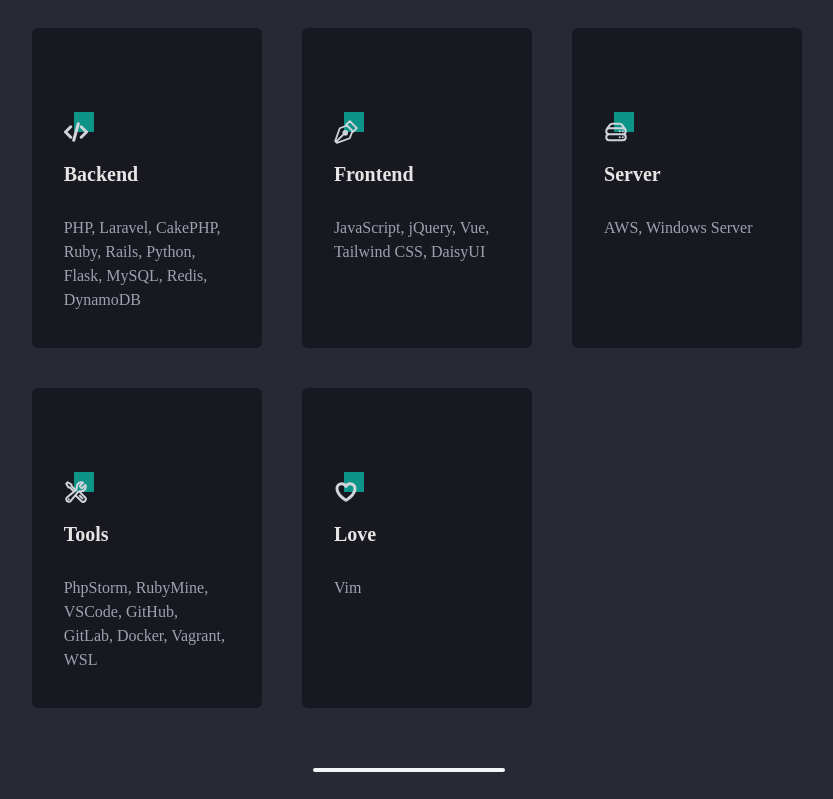
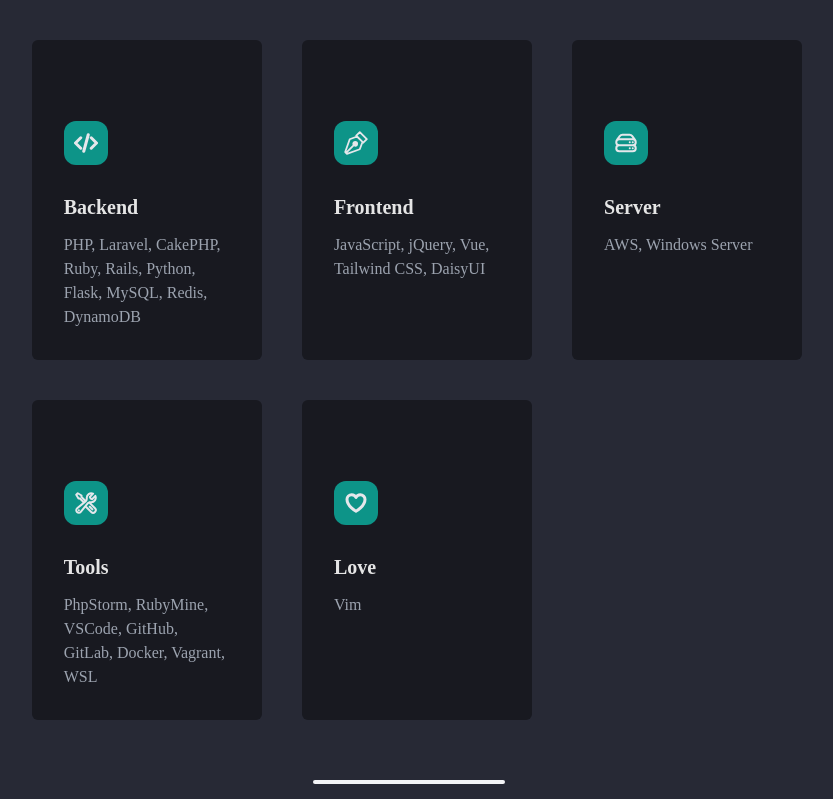
Before and after one commit to lightning5x5/lightning5x5.github.io, a plain HTML site: page index.html in a window 1280 px wide. Shown: the part 732-1531 px from the top of the page, without its empty margins (231-1064 px from the left). Drawn offline with Linux system fonts and the light colour scheme; a web font is replaced by a local one.

Commit message:
💄 update: h2、アイコン周りのデザインを変更

```diff
--- a/css/input.css
+++ b/css/input.css
@@ -22,4 +22,7 @@
         content: '▹';
         @apply absolute left-0 top-0 mr-2 text-gray-400;
     }
+    .border-b-6 {
+        border-bottom-width: 6px;
+    }
 }
--- a/index.html
+++ b/index.html
@@ -10,7 +10,7 @@
   <!-- Navbar -->
   <header class="navbar sticky top-0 z-50 bg-base-100">
     <div class="flex-1">
-      <a class="btn btn-ghost normal-case text-3xl font-terminal text-purple-500">Portfolio._</a>
+      <a class="btn btn-ghost normal-case text-3xl font-terminal text-teal-600">Portfolio._</a>
     </div>
     <div class="flex-none lg:hidden">
       <button class="btn btn-square btn-ghost" onclick="toggleMenu()">
@@ -140,9 +140,8 @@
 
     <!-- About -->
     <div id="about" class="w-9/12 md:w-6/12">
-      <div class="relative inline-block mb-7">
-        <h2 class="relative z-10 text-3xl font-semibold">About</h2>
-        <div class="absolute z-0 bg-teal-600 bg-opacity-70 w-12 h-8 -top-2 left-[70%]"></div>
+      <div class="inline-block mb-7">
+        <h2 class="text-3xl font-semibold border-b-6 border-teal-600">About</h2>
       </div>
       <div class="pl-4 text-neutral-300">
         <p>高校から情報系を専攻、その後現在まで Web 系の開発会社で勤務。</p>
@@ -156,85 +155,89 @@
 
     <!-- Skills -->
     <div id="skills" class="w-9/12 md:w-6/12">
-      <div class="relative inline-block mb-7">
-        <h2 class="relative z-10 text-3xl font-semibold">Skills</h2>
-        <div class="absolute z-0 bg-teal-600 bg-opacity-70 w-12 h-8 -top-2 left-[70%]"></div>
+      <div class="inline-block mb-7">
+        <h2 class="text-3xl font-semibold border-b-6 border-teal-600">Skills</h2>
       </div>
     </div>
     <div class="mx-auto w-7/12 pl-4">
       <div class="flex flex-wrap justify-start -mx-10">
         <div class="w-full md:w-1/2 lg:w-1/3 p-5">
           <div class="card h-80 bg-base-200 rounded-md">
-            <div class="card-body pt-[40%]">
-              <div class="relative inline-block">
-                <div class="absolute w-5 h-5 -top-2 left-2.5 z-0 bg-teal-600"></div>
-                <svg xmlns="http://www.w3.org/2000/svg" fill="none" viewBox="0 0 24 24" stroke-width="3" stroke="currentColor" class="relative z-10 w-6 h-6 mb-2 text-gray-300">
+            <div class="card-body pt-[40%] lg:pt-[35%]">
+              <div class="inline-block mb-5">
+                <div class="flex justify-center items-center w-11 h-11 bg-teal-600 rounded-xl">
+                  <svg xmlns="http://www.w3.org/2000/svg" fill="none" viewBox="0 0 24 24" stroke-width="3" stroke="currentColor" class="w-6 h-6 text-gray-200">
                     <path stroke-linecap="round" stroke-linejoin="round" d="M17.25 6.75L22.5 12l-5.25 5.25m-10.5 0L1.5 12l5.25-5.25m7.5-3l-4.5 16.5" />
                   </svg>
                 </div>
-              <h3 class="card-title text-neutral-200">Backend</h3>
-              <div class="pt-5 text-gray-400">PHP, Laravel, CakePHP, Ruby, Rails, Python, Flask, MySQL, Redis, DynamoDB</div>
+              </div>
+              <h3 class="card-title text-neutral-200 mb-1">Backend</h3>
+              <div class="text-gray-400">PHP, Laravel, CakePHP, Ruby, Rails, Python, Flask, MySQL, Redis, DynamoDB</div>
             </div>
           </div>
         </div>
 
         <div class="w-full md:w-1/2 lg:w-1/3 p-5">
           <div class="card h-80 bg-base-200 rounded-md">
-            <div class="card-body pt-[40%]">
-              <div class="relative inline-block">
-                <div class="absolute w-5 h-5 -top-2 left-2.5 z-0 bg-teal-600"></div>
-                <svg class="relative z-10 w-6 h-6 mb-2 text-gray-300" aria-hidden="true" xmlns="http://www.w3.org/2000/svg" fill="none" viewBox="0 0 20 20">
+            <div class="card-body pt-[40%] lg:pt-[35%]">
+              <div class="inline-block mb-5">
+                <div class="flex justify-center items-center w-11 h-11 bg-teal-600 rounded-xl">
+                  <svg class="w-6 h-6 text-gray-200" aria-hidden="true" xmlns="http://www.w3.org/2000/svg" fill="none" viewBox="0 0 20 20">
                     <path fill="currentColor" d="M9.338 12.276a1.614 1.614 0 1 0 0-3.228 1.614 1.614 0 0 0 0 3.228Z"/>
                     <path stroke="currentColor" stroke-linecap="round" stroke-linejoin="round" stroke-width="1.5" d="m2.111 17.889 6.086-6.086m2.663-7.228 4.565 4.565-2.283 6.086L2.461 19 1 17.539 4.774 6.858l6.086-2.283Zm5.205 5.203-5.843-5.842L13.158 1 19 6.843l-2.935 2.935Zm-5.113.884a1.614 1.614 0 1 1-3.228 0 1.614 1.614 0 0 1 3.228 0Z"/>
                   </svg>
                 </div>
-              <h3 class="card-title text-neutral-200">Frontend</h3>
-              <div class="pt-5 text-gray-400">JavaScript, jQuery, Vue, Tailwind CSS, DaisyUI</div>
+              </div>
+              <h3 class="card-title text-neutral-200 mb-1">Frontend</h3>
+              <div class="text-gray-400">JavaScript, jQuery, Vue, Tailwind CSS, DaisyUI</div>
             </div>
           </div>
         </div>
 
         <div class="w-full md:w-1/2 lg:w-1/3 p-5">
           <div class="card h-80 bg-base-200 rounded-md">
-            <div class="card-body pt-[40%]">
-              <div class="relative inline-block">
-                <div class="absolute w-5 h-5 -top-2 left-2.5 z-0 bg-teal-600"></div>
-                <svg xmlns="http://www.w3.org/2000/svg" fill="none" viewBox="0 0 24 24" stroke-width="2" stroke="currentColor" class="relative z-10 w-6 h-6 mb-2 text-gray-300">
+            <div class="card-body pt-[40%] lg:pt-[35%]">
+              <div class="inline-block mb-5">
+                <div class="flex justify-center items-center w-11 h-11 bg-teal-600 rounded-xl">
+                  <svg xmlns="http://www.w3.org/2000/svg" fill="none" viewBox="0 0 24 24" stroke-width="2" stroke="currentColor" class="w-6 h-6 text-gray-200">
                     <path stroke-linecap="round" stroke-linejoin="round" d="M5.25 14.25h13.5m-13.5 0a3 3 0 01-3-3m3 3a3 3 0 100 6h13.5a3 3 0 100-6m-16.5-3a3 3 0 013-3h13.5a3 3 0 013 3m-19.5 0a4.5 4.5 0 01.9-2.7L5.737 5.1a3.375 3.375 0 012.7-1.35h7.126c1.062 0 2.062.5 2.7 1.35l2.587 3.45a4.5 4.5 0 01.9 2.7m0 0a3 3 0 01-3 3m0 3h.008v.008h-.008v-.008zm0-6h.008v.008h-.008v-.008zm-3 6h.008v.008h-.008v-.008zm0-6h.008v.008h-.008v-.008z" />
                   </svg>
                 </div>
-              <h3 class="card-title text-neutral-200">Server</h3>
-              <div class="pt-5 text-gray-400">AWS, Windows Server</div>
+              </div>
+              <h3 class="card-title text-neutral-200 mb-1">Server</h3>
+              <div class="text-gray-400">AWS, Windows Server</div>
             </div>
           </div>
         </div>
 
         <div class="w-full md:w-1/2 lg:w-1/3 p-5">
           <div class="card h-80 bg-base-200 rounded-md">
-            <div class="card-body pt-[40%]">
-              <div class="relative inline-block">
-                <div class="absolute w-5 h-5 -top-2 left-2.5 z-0 bg-teal-600"></div>
-                <svg xmlns="http://www.w3.org/2000/svg" fill="none" viewBox="0 0 24 24" stroke-width="2" stroke="currentColor" class="relative z-10 w-6 h-6 mb-2 text-gray-300">
+            <div class="card-body pt-[40%] lg:pt-[35%]">
+              <div class="inline-block mb-5">
+                <div class="flex justify-center items-center w-11 h-11 bg-teal-600 rounded-xl">
+                  <svg xmlns="http://www.w3.org/2000/svg" fill="none" viewBox="0 0 24 24" stroke-width="2" stroke="currentColor" class="w-6 h-6 text-gray-200">
                     <path stroke-linecap="round" stroke-linejoin="round" d="M11.42 15.17L17.25 21A2.652 2.652 0 0021 17.25l-5.877-5.877M11.42 15.17l2.496-3.03c.317-.384.74-.626 1.208-.766M11.42 15.17l-4.655 5.653a2.548 2.548 0 11-3.586-3.586l6.837-5.63m5.108-.233c.55-.164 1.163-.188 1.743-.14a4.5 4.5 0 004.486-6.336l-3.276 3.277a3.004 3.004 0 01-2.25-2.25l3.276-3.276a4.5 4.5 0 00-6.336 4.486c.091 1.076-.071 2.264-.904 2.95l-.102.085m-1.745 1.437L5.909 7.5H4.5L2.25 3.75l1.5-1.5L7.5 4.5v1.409l4.26 4.26m-1.745 1.437l1.745-1.437m6.615 8.206L15.75 15.75M4.867 19.125h.008v.008h-.008v-.008z" />
                   </svg>
                 </div>
-              <h3 class="card-title text-neutral-200">Tools</h3>
-              <div class="pt-5 text-gray-400">PhpStorm, RubyMine, VSCode, GitHub, GitLab, Docker, Vagrant, WSL</div>
+              </div>
+              <h3 class="card-title text-neutral-200 mb-1">Tools</h3>
+              <div class="text-gray-400">PhpStorm, RubyMine, VSCode, GitHub, GitLab, Docker, Vagrant, WSL</div>
             </div>
           </div>
         </div>
 
         <div class="w-full md:w-1/2 lg:w-1/3 p-5">
           <div class="card h-80 bg-base-200 rounded-md">
-            <div class="card-body pt-[40%]">
-              <div class="relative inline-block">
-                <div class="absolute w-5 h-5 -top-2 left-2.5 z-0 bg-teal-600"></div>
-                <svg xmlns="http://www.w3.org/2000/svg" fill="none" viewBox="0 0 24 24" stroke-width="3" stroke="currentColor" class="relative z-10 w-6 h-6 mb-2 text-gray-300">
+            <div class="card-body pt-[40%] lg:pt-[35%]">
+              <div class="inline-block mb-5">
+                <div class="flex justify-center items-center w-11 h-11 bg-teal-600 rounded-xl">
+                  <svg xmlns="http://www.w3.org/2000/svg" fill="none" viewBox="0 0 24 24" stroke-width="3" stroke="currentColor" class="w-6 h-6 text-gray-200">
                     <path stroke-linecap="round" stroke-linejoin="round" d="M21 8.25c0-2.485-2.099-4.5-4.688-4.5-1.935 0-3.597 1.126-4.312 2.733-.715-1.607-2.377-2.733-4.313-2.733C5.1 3.75 3 5.765 3 8.25c0 7.22 9 12 9 12s9-4.78 9-12z" />
                   </svg>
                 </div>
-              <h3 class="card-title text-neutral-200">Love</h3>
-              <div class="pt-5 text-gray-400">Vim</div>
+              </div>
+              <h3 class="card-title text-neutral-200 mb-1">Love</h3>
+              <div class="text-gray-400">Vim</div>
             </div>
           </div>
         </div>
@@ -246,9 +249,8 @@
 
     <!-- Experience -->
     <div id="experience" class="w-9/12 md:w-6/12">
-      <div class="relative inline-block mb-7">
-        <h2 class="relative z-10 text-3xl font-semibold">Experience</h2>
-        <div class="absolute z-0 bg-teal-600 bg-opacity-70 w-12 h-8 -top-2 left-[80%]"></div>
+      <div class="inline-block mb-7">
+        <h2 class="text-3xl font-semibold border-b-6 border-teal-600">Experience</h2>
       </div>
       <div class="collapse collapse-arrow bg-base-200 rounded-md">
         <input type="checkbox" name="experience-accordion" checked="checked">
@@ -268,7 +270,7 @@
             <li>新規サイトの構築のほかに、フルリニューアルや既存サイトの保守なども経験</li>
           </ul>
 
-          <div class="ml-3 mb-3">
+          <div class="ml-3 mb-2">
             <span class="bg-gray-700 text-gray-300 text-xs font-medium mr-2 px-2.5 py-0.5 rounded-full">#Laravel</span>
             <span class="bg-gray-700 text-gray-300 text-xs font-medium mr-2 px-2.5 py-0.5 rounded-full">#CakePHP</span>
             <span class="bg-gray-700 text-gray-300 text-xs font-medium mr-2 px-2.5 py-0.5 rounded-full">#Rails</span>
@@ -283,9 +285,8 @@
 
     <!-- Certifications -->
     <div id="certifications" class="w-9/12 md:w-6/12">
-      <div class="relative inline-block mb-7">
-        <h2 class="relative z-10 text-3xl font-semibold">Certifications</h2>
-        <div class="absolute z-0 bg-teal-600 bg-opacity-70 w-12 h-8 -top-2 left-[80%]"></div>
+      <div class="inline-block mb-7">
+        <h2 class="text-3xl font-semibold border-b-6 border-teal-600">Certifications</h2>
       </div>
       <ul class="custom-list-item space-y-2 pl-5 text-neutral-300">
         <li>2017年10月 基本情報技術者試験 合格</li>
@@ -299,9 +300,8 @@
 
     <!-- Projects -->
     <div id="projects" class="w-9/12 md:w-6/12">
-      <div class="relative inline-block mb-7">
-        <h2 class="relative z-10 text-3xl font-semibold">Projects</h2>
-        <div class="absolute z-0 bg-teal-600 bg-opacity-70 w-12 h-8 -top-2 left-[70%]"></div>
+      <div class="inline-block mb-7">
+        <h2 class="text-3xl font-semibold border-b-6 border-teal-600">Projects</h2>
       </div>
       <p class="pl-4 text-neutral-300">Comming soon...</p>
     </div>
```
Also changed, not shown: css/output.css. Lines whose indentation alone changed are shown as unchanged.
